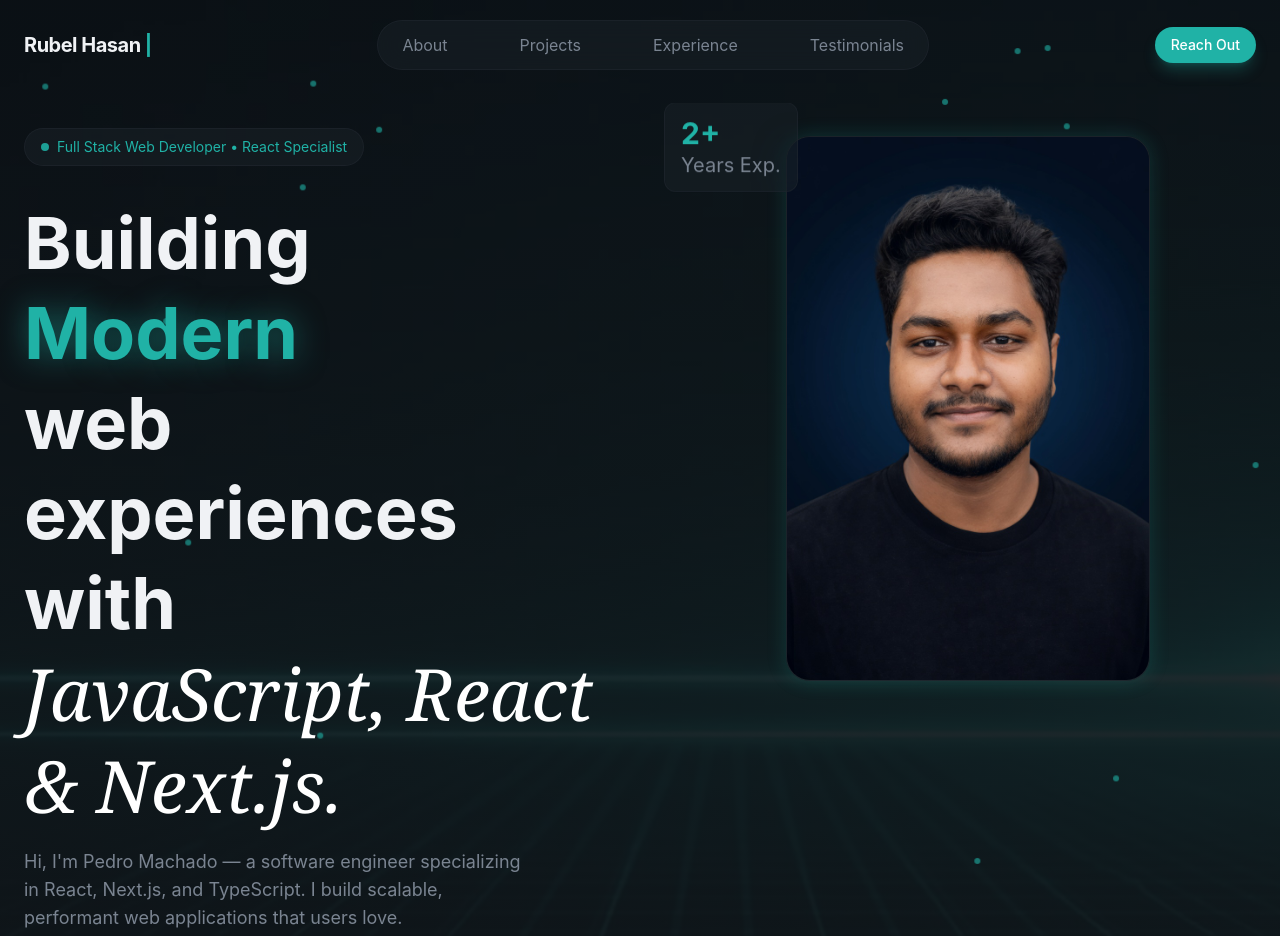
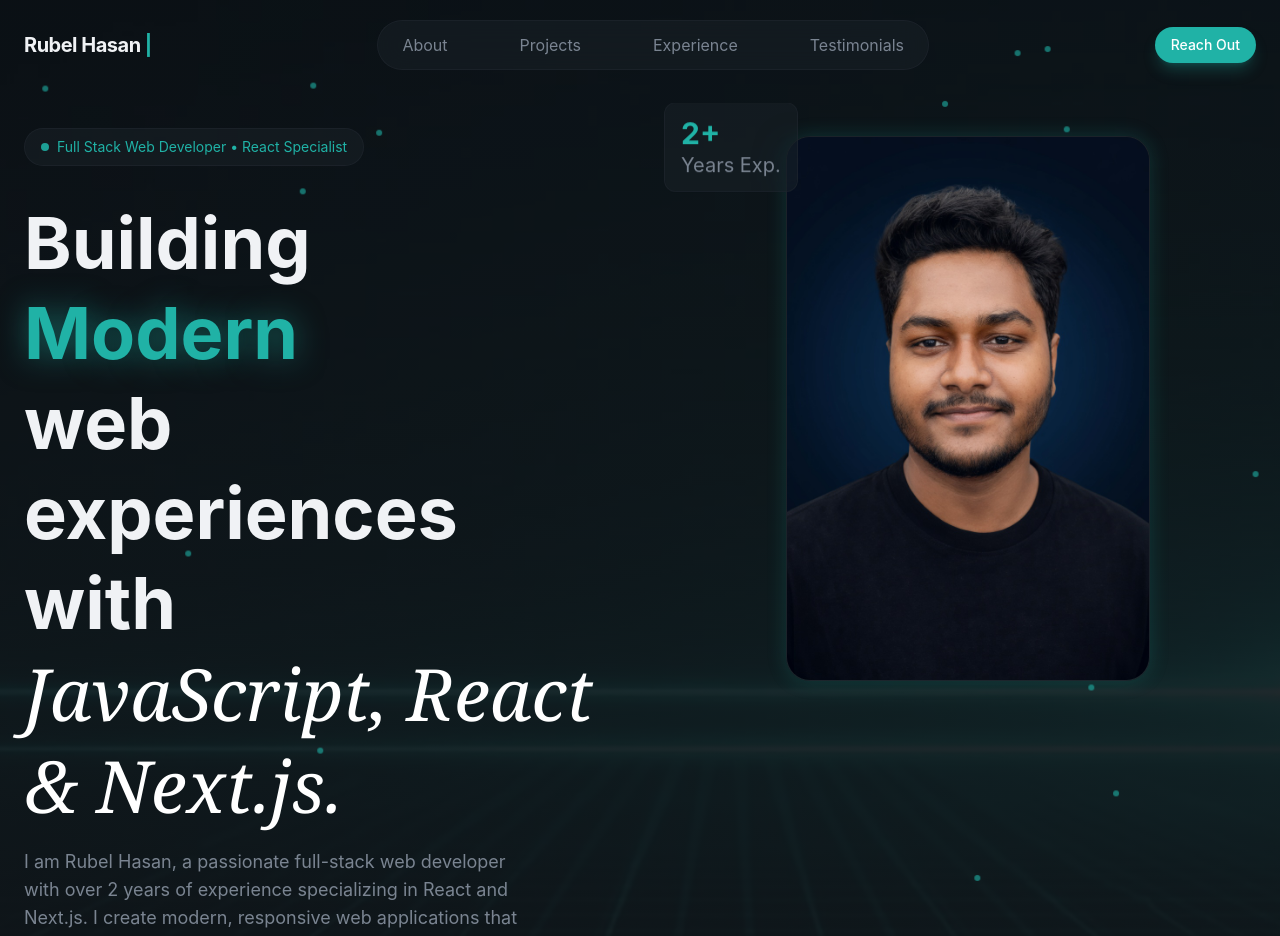
Before and after one commit to Rubelhasan-Hub/My-portfolio, a React (Vite) app: page / in a window 1280 px wide. Shown: the top 936 px of the page. Built offline with nearby package versions, Linux system fonts and the light colour scheme.

Commit message:
creat all the text fix of the website

```diff
--- a/src/section/Hero.jsx
+++ b/src/section/Hero.jsx
@@ -77,9 +77,7 @@
                                 </span>
                             </h1>
                             <p className="text-lg text-muted-foreground max-w-lg animate-fade-in animation-delay-200">
-                                Hi, I'm Pedro Machado — a software engineer specializing in
-                                React, Next.js, and TypeScript. I build scalable, performant web
-                                applications that users love.
+                                I am Rubel Hasan, a passionate full-stack web developer with over 2 years of experience specializing in React and Next.js. I create modern, responsive web applications that deliver exceptional user experiences.
                             </p>
                         </div>
 
```
